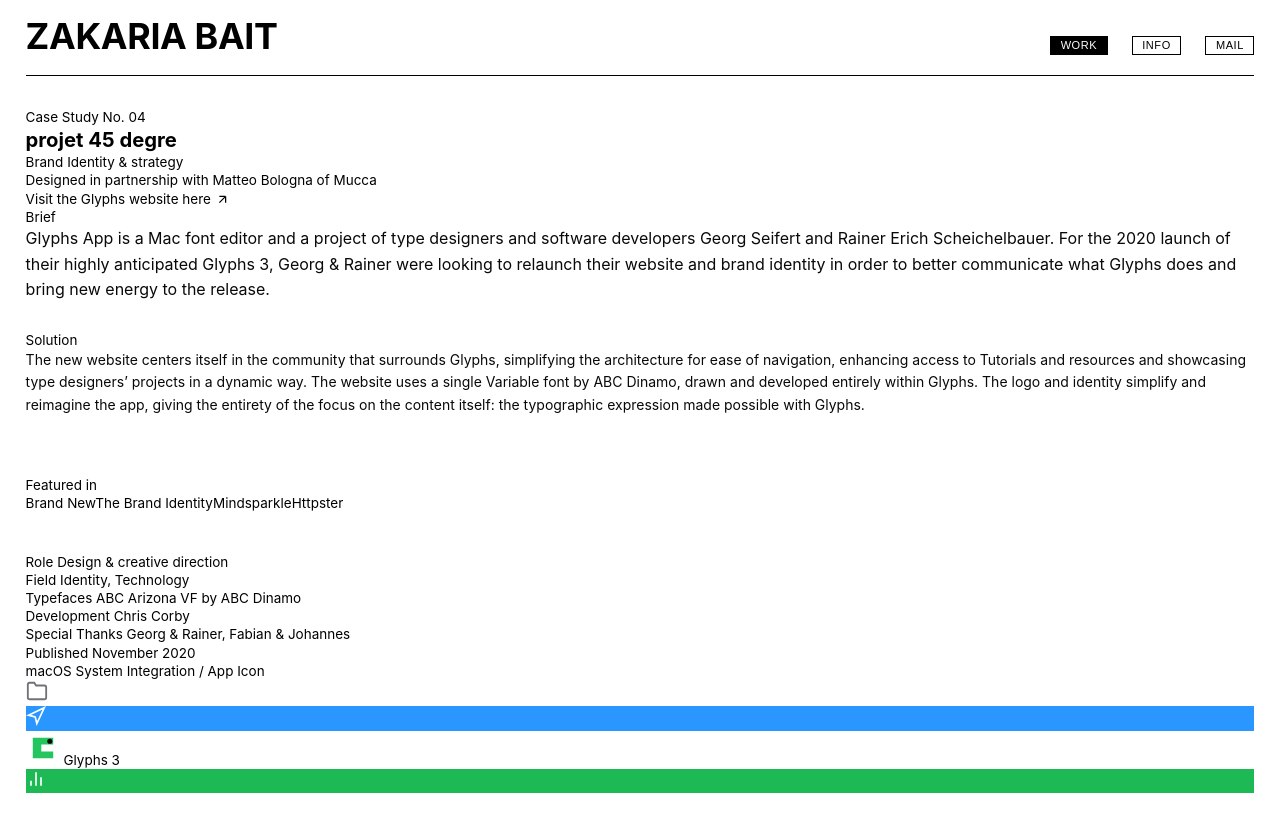
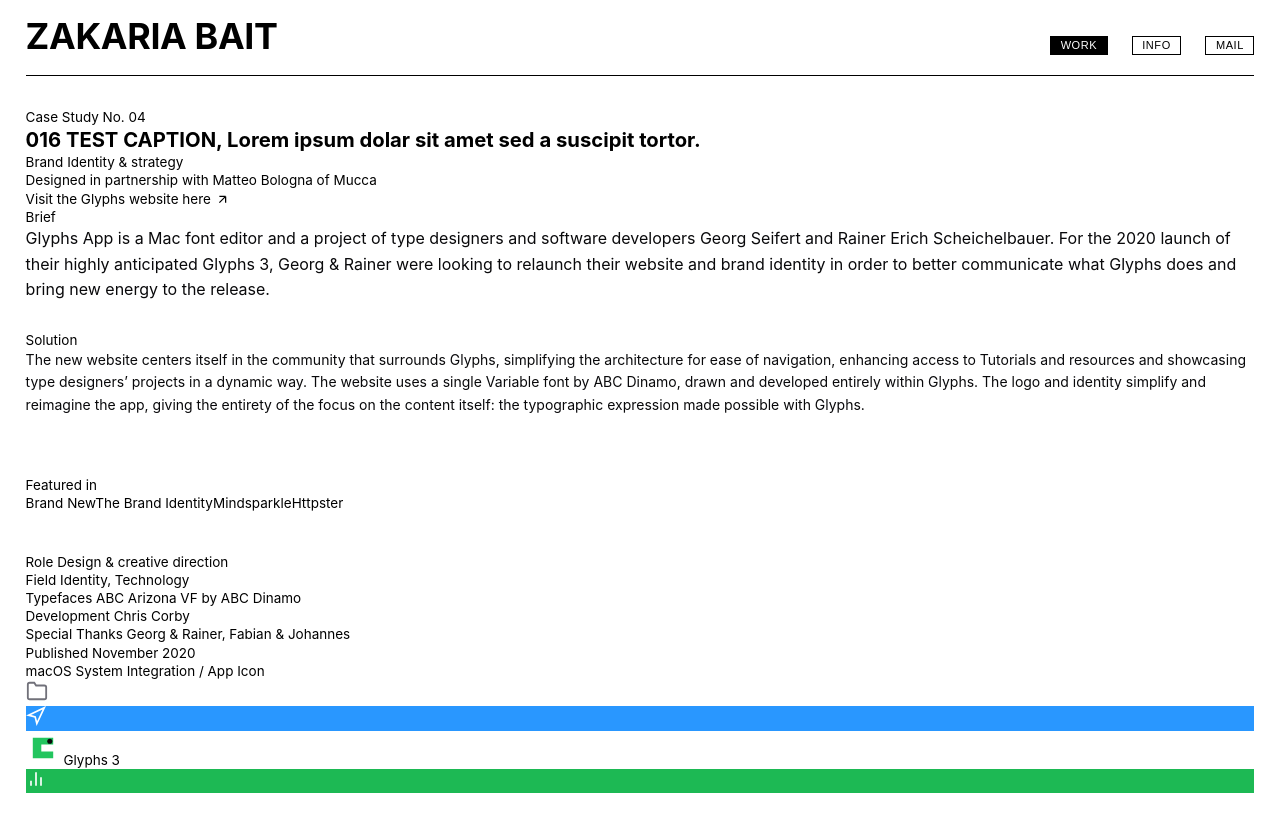
Before and after one commit to zwakr/portfolio, a plain HTML site: page project-detail.html in a window 1280 px wide. Shown: the top 816 px of the page. Drawn offline with nearby package versions, Linux system fonts and the light colour scheme; a web font is replaced by a local one.

Commit message:
fix: retablir le titre exact 016 TEST CAPTION sur le projet 016 et supporter le dossier projet lnfa

```diff
--- a/data.js
+++ b/data.js
@@ -28,14 +28,14 @@ window.PORTFOLIO_DATA = {
       "layout": "col-6",
       "aspectRatio": "aspect-auto",
       "media": "gif lnfa motion design reveal.gif",
-      "title": "016 &nbsp; &nbsp;GLYPHS APP — Brand Identity & Strategy",
+      "title": "016 &nbsp; &nbsp;TEST CAPTION, Lorem ipsum dolar sit amet sed a suscipit tortor.",
       "category": "direction",
       "link": "project-detail.html?id=proj_016",
       "textContent": "",
       "detail": {
         "template": "glyphs-case-study",
         "caseStudyNo": "Case Study No. 04",
-        "title": "projet 45 degre",
+        "title": "016 TEST CAPTION, Lorem ipsum dolar sit amet sed a suscipit tortor.",
         "subtitle": "Brand Identity & strategy",
         "partner": "Designed in partnership with Matteo Bologna of Mucca",
         "websiteUrl": "http://glyphsapp.com",
--- a/project-detail.html
+++ b/project-detail.html
@@ -1123,7 +1123,7 @@
     function renderGlyphsCaseStudy(project, container) {
       const detail = project.detail || {};
       const caseStudyNo = detail.caseStudyNo || "Case Study No. 04";
-      const title = detail.title || project.title || "projet 45 degre";
+      const title = detail.title || project.title || "016 TEST CAPTION, Lorem ipsum dolar sit amet sed a suscipit tortor.";
       const subtitle = detail.subtitle || project.subtitle || "Brand Identity & strategy";
       const partnerText = detail.partner || 'Designed in partnership with <strong style="font-weight:600;">Matteo Bologna</strong> of <a href="#" style="text-decoration:underline;">Mucca</a>';
       const websiteUrl = detail.websiteUrl || "http://glyphsapp.com";
```
Also changed, not shown: projet lnfa/gif lnfa motion design reveal.gif (added).
